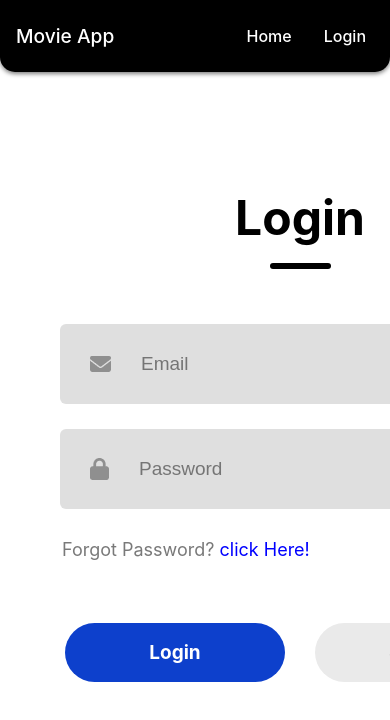
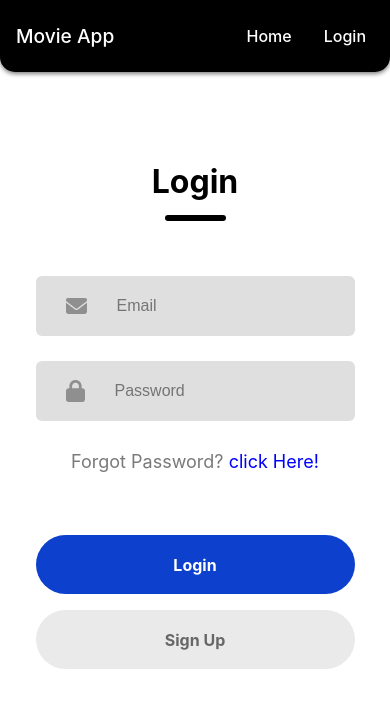
Before and after one commit to Enordbo/Movie_app_demo, a React (Vite) app: page /login in a window 390 px wide. Shown: the top 720 px of the page. Built offline with nearby package versions, Linux system fonts and the light colour scheme.

Commit message:
Movie App - v3.1

```diff
--- a/src/css/Account.css
+++ b/src/css/Account.css
@@ -155,3 +155,45 @@
 .account-container p {
   color: #000000;
 }
+
+@media (max-width: 768px) {
+  .account-container {
+    margin: 1rem;
+    padding: 1rem;
+  }
+
+  .account-header {
+    flex-direction: column;
+    align-items: center;
+    gap: 1rem;
+  }
+
+  .account-tabs {
+    flex-direction: column;
+    align-items: center;
+    gap: 0.5rem;
+  }
+
+  .account-tabs button {
+    width: 100%;
+  }
+
+  .account-tab-content input {
+    font-size: 1rem;
+  }
+
+  .account-tab-content button {
+    width: 100%;
+  }
+}
+
+@media (max-width: 400px) {
+  .profile-picture-wrapper {
+    width: 100px;
+    height: 100px;
+  }
+
+  .overlay-text {
+    font-size: 0.8rem;
+  }
+}
--- a/src/css/LoginPrompt.css
+++ b/src/css/LoginPrompt.css
@@ -27,3 +27,15 @@
 .h3 {
     color: black;
 }
+
+@media (max-width: 500px) {
+  .login-prompt-box {
+    width: 90%;
+    padding: 1rem;
+  }
+
+  .login-prompt-buttons button {
+    width: 100%;
+    margin: 0.5rem 0;
+  }
+}
--- a/src/css/LoginSignup.css
+++ b/src/css/LoginSignup.css
@@ -110,3 +110,41 @@
   margin-bottom: 1rem;
   text-align: center;
 }
+
+@media (max-width: 768px) {
+  .container {
+    width: 90%;
+    margin-top: 40px;
+    margin-bottom: 40px;
+    padding: 1rem;
+  }
+
+  .text {
+    font-size: 32px;
+  }
+
+  .input {
+    width: 100%;
+    height: 60px;
+  }
+
+  .input input {
+    width: 100%;
+    font-size: 16px;
+  }
+
+  .submit-container {
+    flex-direction: column;
+    gap: 1rem;
+  }
+
+  .submit {
+    width: 100%;
+    font-size: 16px;
+  }
+
+  .forgot-password {
+    padding-left: 0;
+    text-align: center;
+  }
+}
```
